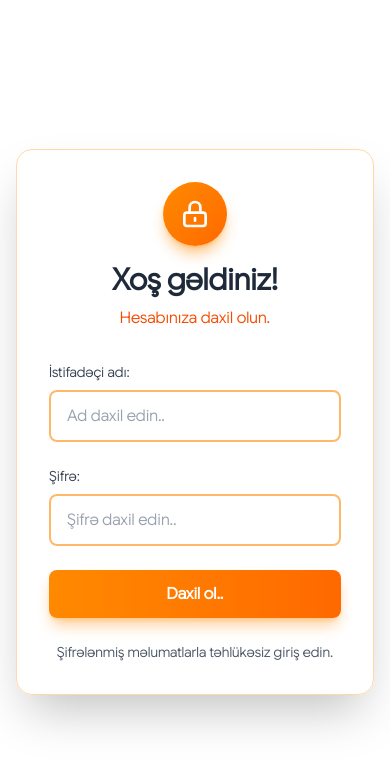
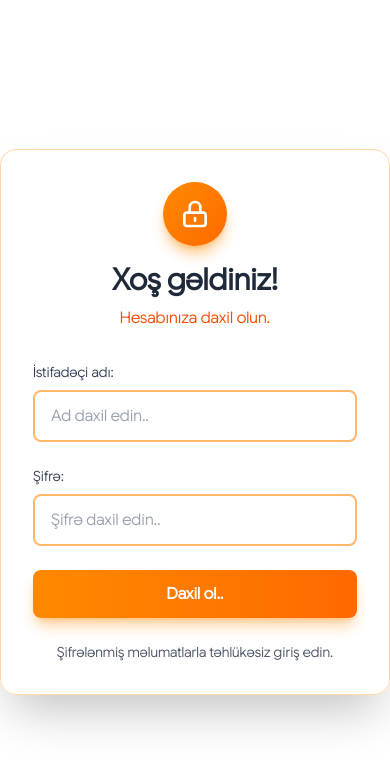
Before and after one commit to vilayat571/factnewsAdmin, a React (Vite) app: page / in a window 390 px wide. Shown: the top 768 px of the page. Built offline with nearby package versions, Linux system fonts and the light colour scheme; a web font is replaced by a local one.

Commit message:
feat: add login page

```diff
--- a/src/pages/LoginPage.tsx
+++ b/src/pages/LoginPage.tsx
@@ -35,7 +35,7 @@ const LoginPage: React.FC = () => {
 
     try {
       // Send POST request to login API
-      const response = await fetch("http://localhost:3000/api/v1/admin/login", {
+      const response = await fetch( `https://agsanews-production.up.railway.app/api/v1/admin/login`, {
         method: "POST",
         headers: {
           "Content-Type": "application/json",
@@ -69,7 +69,7 @@ const LoginPage: React.FC = () => {
   };
 
   return (
-    <div className="min-h-screen bg-white flex items-center justify-center p-4 relative overflow-hidden">
+    <div className="min-h-screen bg-white flex items-center justify-center xl:p-4 lg:p-4 md:p-4 relative overflow-hidden">
       {/* Login Card */}
       <div className="relative w-full max-w-md">
         <div className="bg-white/90 backdrop-blur-lg rounded-2xl shadow-2xl p-8 border border-orange-200 animate-fadeIn">
```
